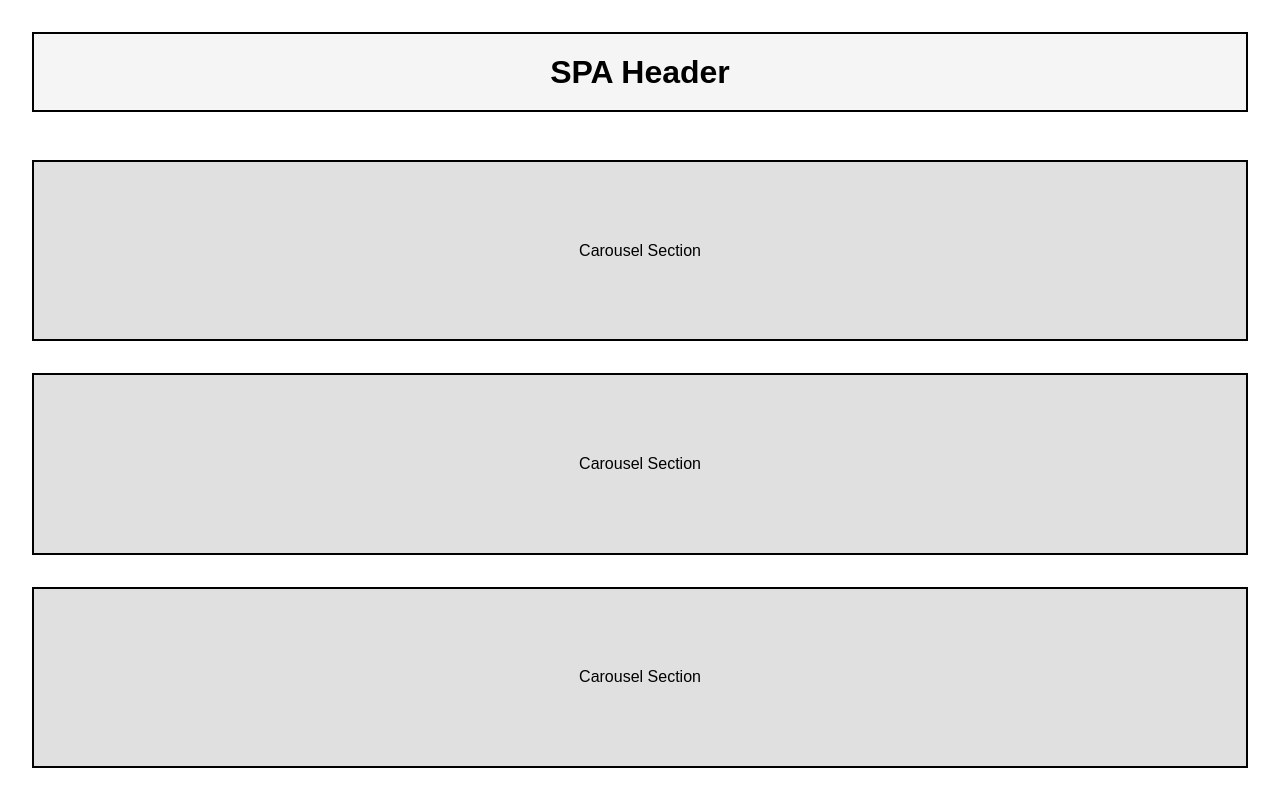
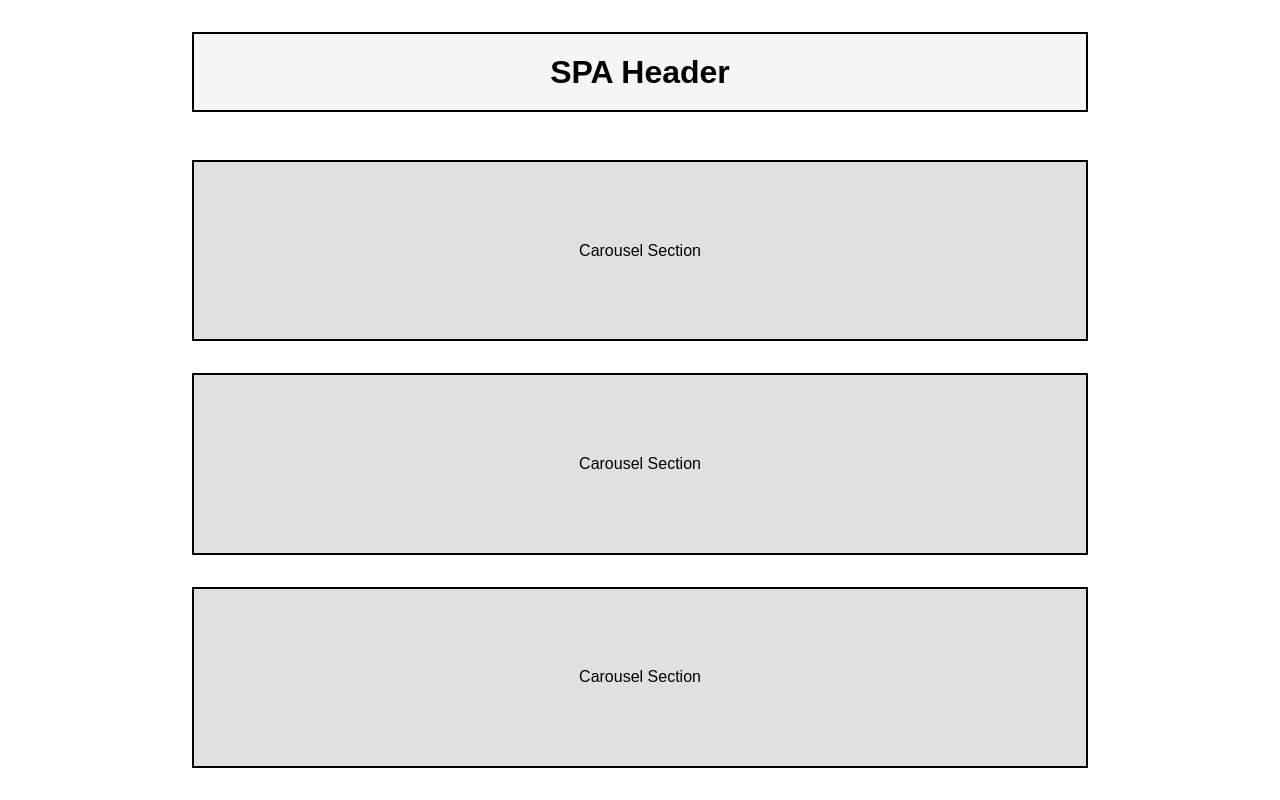
Before and after one commit to pablo-rodr-bio2/mytherea-business-case, a React app: page / in a window 1280 px wide. Built offline with nearby package versions, Linux system fonts and the light colour scheme.

Commit message:
Added max width and centered all app

```diff
--- a/src/App.scss
+++ b/src/App.scss
@@ -14,4 +14,7 @@ body, html, #root {
   flex-direction: column;
   height: 100%;
   padding: 2rem;
+  width: 90%;
+  max-width: 60rem;
+  margin: auto;
 }
```
